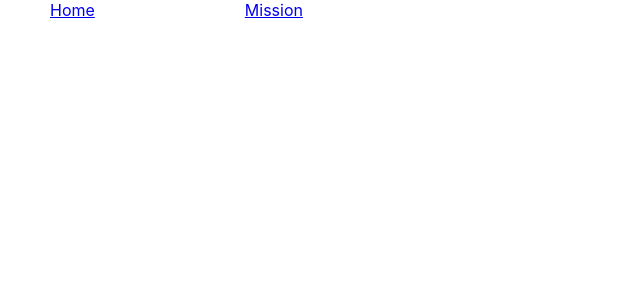
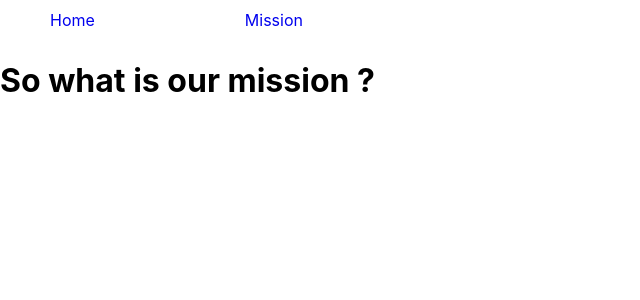
Before and after one commit to jorgevz/dogwebsite, a React (Create React App) app: page /Mission in a window 1280 px wide. Shown: the top 300 px of the page, without its empty margins (0-640 px from the left). Built offline with nearby package versions, Linux system fonts and the light colour scheme.

Commit message:
fixing navbar

```diff
--- a/src/App.css
+++ b/src/App.css
@@ -71,14 +71,17 @@ background-color: #f6e8ce;
 
 
 .whole-app{
-background-color: cornsilk;
+background-color: rgb(230, 228, 228);
 display: inline;
+line-height: 40px;
 }
 
 #link-home{
 padding-left: 50px;
+text-decoration: unset;
 }
 
 #link-mission{
 padding-left: 150px;
+text-decoration: unset;
 }
--- a/src/component/Mission.js
+++ b/src/component/Mission.js
@@ -3,8 +3,8 @@ import React from 'react'
 function Mission(){
 return(
 <div>
-<h1></h1>
-<p></p>
+<h1 id='our-mission'>So what is our mission ?</h1>
+<p id='mission-statement'></p>
 </div>
 )
 
```
